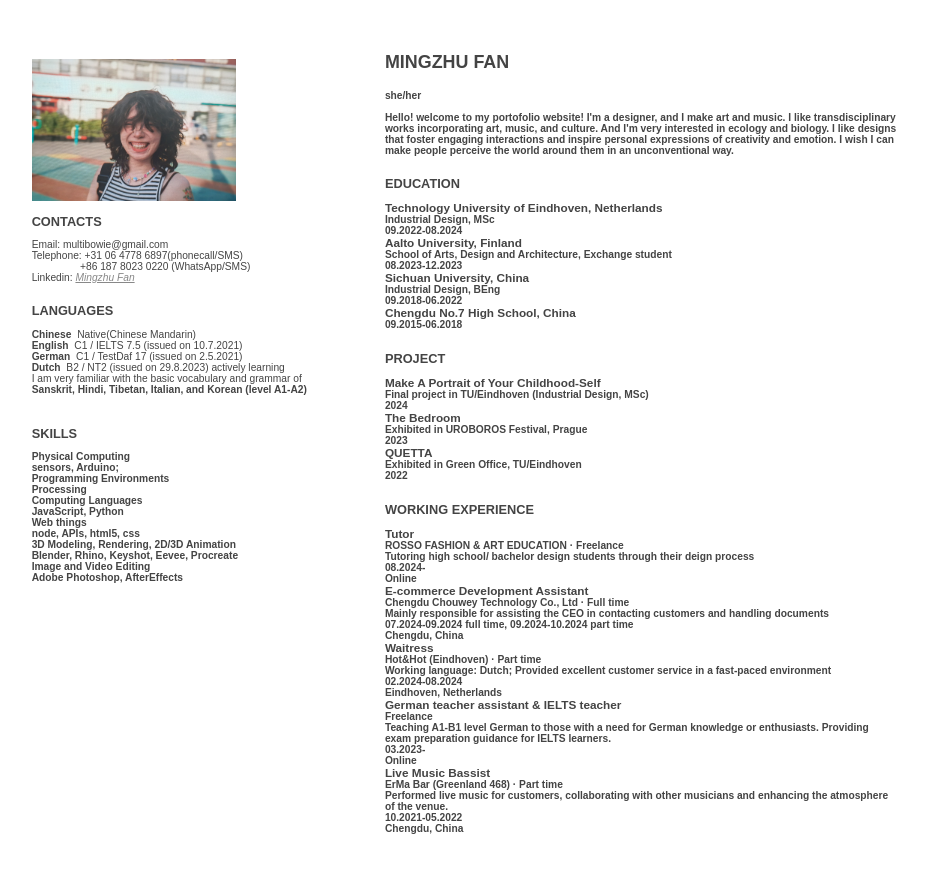
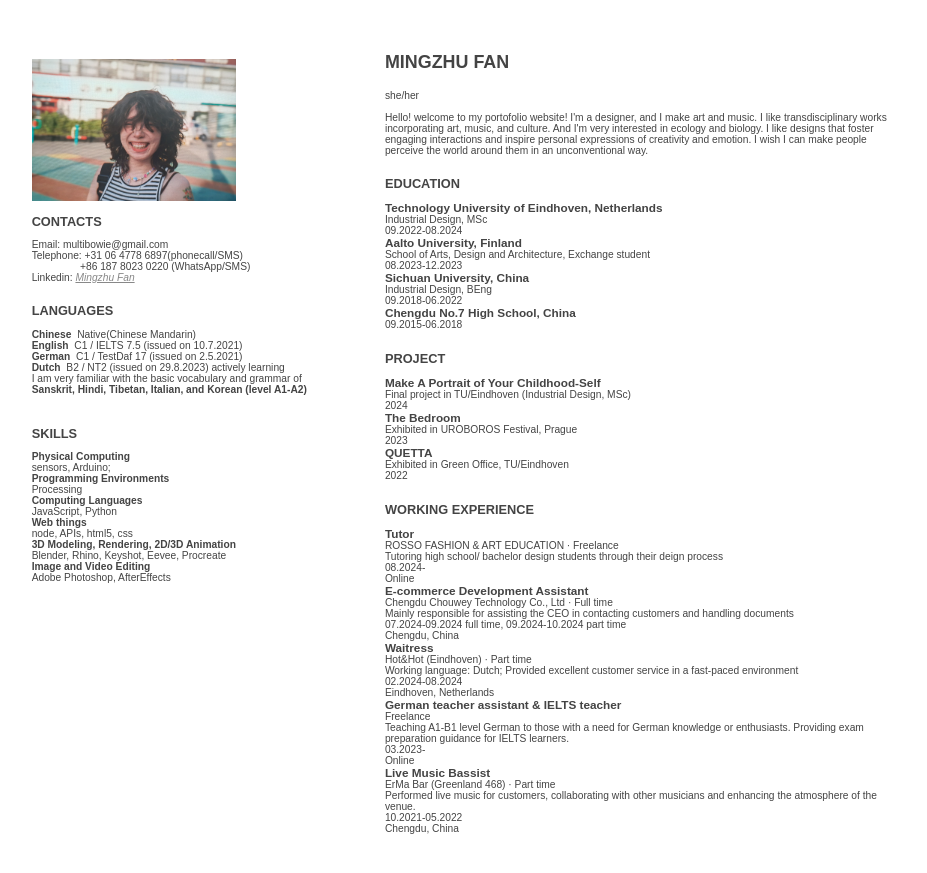
Before and after one commit to Tiao12138/Portfolio_Mingzhu-Fan_ABOUT-ME, a plain HTML site: page p1.html in a window 1280 px wide. Shown: the whole page, without its empty margins (25-952 px from the left). Drawn offline with Linux system fonts and the light colour scheme.

Commit message:
Update p1.html

```diff
--- a/p1.html
+++ b/p1.html
@@ -28,7 +28,7 @@
               <b> German </b> &nbsp;C1 / TestDaf 17 (issued on 2.5.2021)</br>
               <b> Dutch </b> &nbsp;B2 / NT2 (issued on 29.8.2023) actively learning </br>
                   I am very familiar with the basic vocabulary and grammar of </br>
-                  <b>Sanskrit, Hindi, Tibetan, Italian, and Korean (level A1-A2)<b> </br></br>
+                  <b>Sanskrit, Hindi, Tibetan, Italian, and Korean (level A1-A2)</b> </br></br>
           </p>
         </div>
 
```
